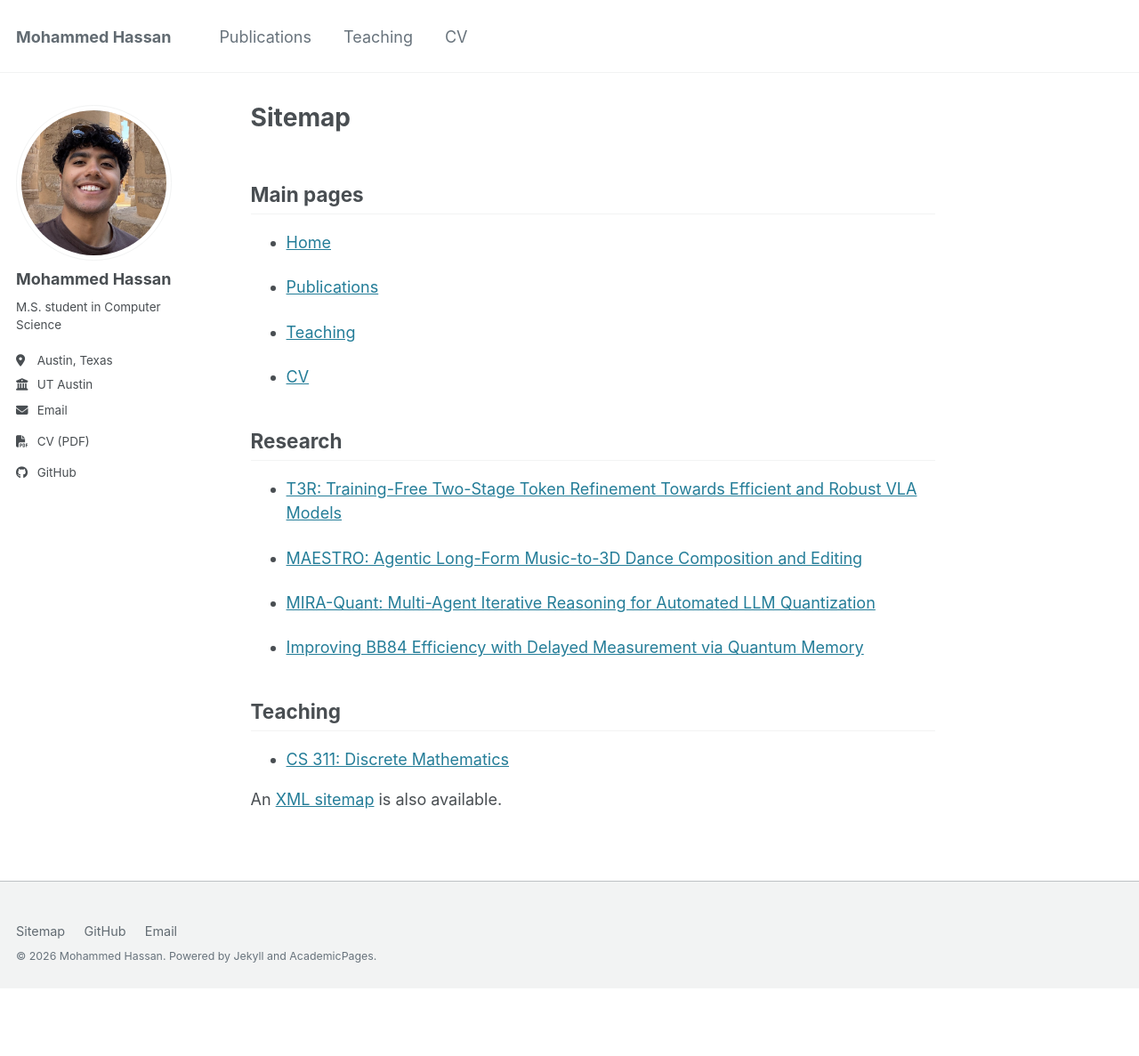
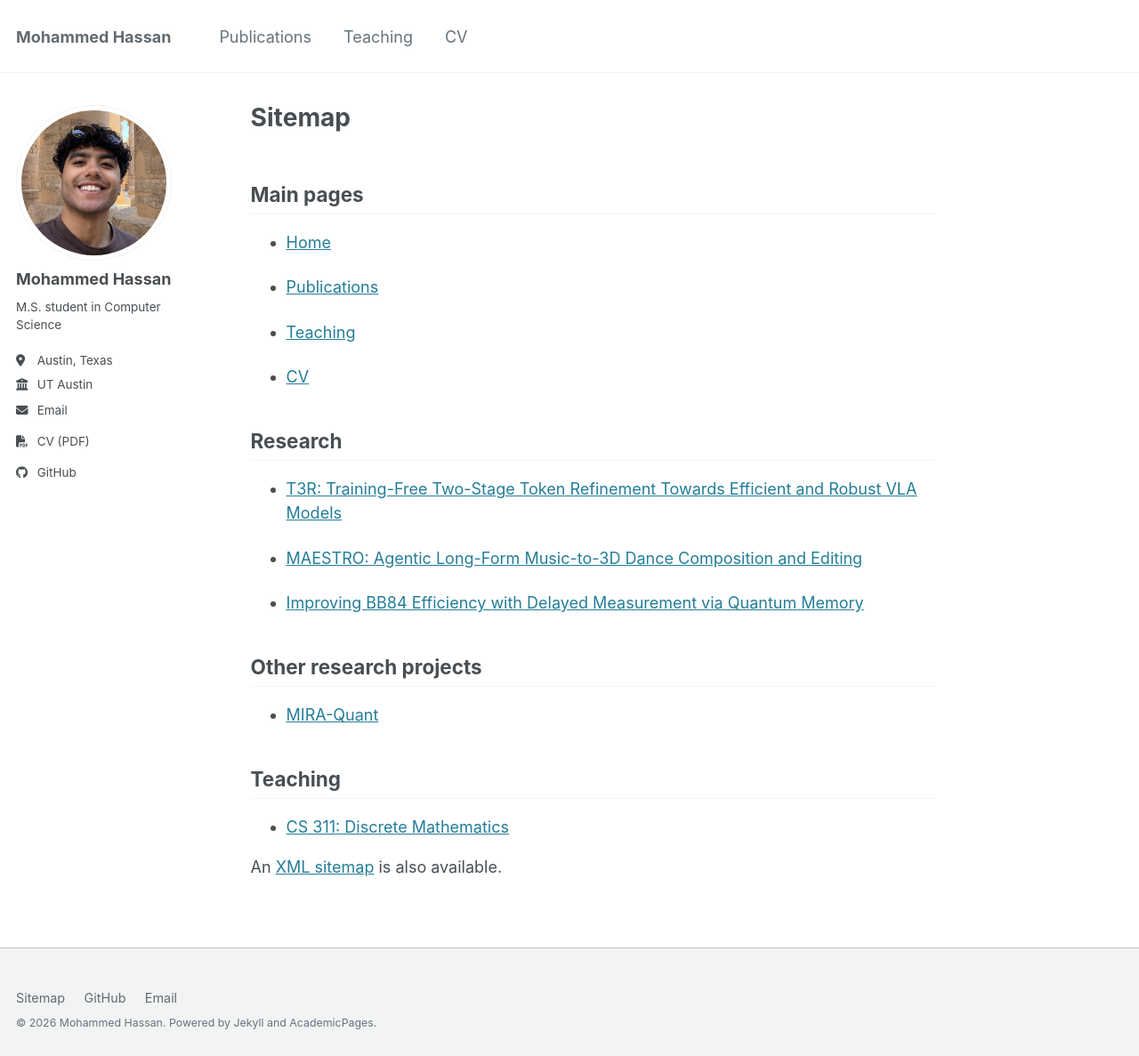
Before and after one commit to midotronn/midotronn.github.io, a Jekyll site: the page built from _pages/sitemap.md, in a window 1280 px wide. Shown: the whole page at 89% size. Built offline with Jekyll 4.4.1, drawn with Linux system fonts in a browser that asks for light colours; before the commit the page ends 1111 px from its top, so only the background shows below that.

Commit message:
Separate lab projects and broaden the welcome research focus

```diff
--- a/_data/profile.yml
+++ b/_data/profile.yml
@@ -31,7 +31,7 @@ research:
       - name: T3R
         url: /publication/t3r/
       - name: MIRA-Quant
-        url: /publication/mira-quant/
+        url: /project/mira-quant/
   - institution: The University of Texas at Austin
     lab: VITA Lab
     role: Research Intern
@@ -58,6 +58,10 @@ coursework:
   ongoing: Optimization; Planning, Search, and Reasoning Under Uncertainty.
   foundations: Linear Algebra, Probability and Statistics, Algorithms and Complexity, Geometric Foundations of Data Science, Energy Efficient Computing.
 additional_projects:
+  - title: MIRA-Quant
+    status: Lab research project
+    url: /project/mira-quant/
+    description: A multi-agent iterative-reasoning system for automated LLM quantization, developed at Georgia Tech's EIC Lab. The system matches expert-tuned references within 0.3 perplexity across 15 configurations.
   - title: "Greenify: Energy-Aware Neural Architecture Search"
     status: Course research project
     period: January to April 2025
--- a/_pages/publications.html
+++ b/_pages/publications.html
@@ -10,11 +10,11 @@ description: Papers and projects in efficient embodied AI, multimodal generation
 {% include publication-entry.html paper=paper %}
 {% endfor %}
 
-<h2>Earlier research projects</h2>
+<h2 id="other-projects">Other research projects</h2>
 {% for project in site.data.profile.additional_projects %}
 <article class="publication-entry">
-  <h3>{{ project.title }}</h3>
-  <p class="publication-meta">{{ project.status }}. {{ project.period }}.</p>
+  <h3>{% if project.url %}<a href="{{ project.url | relative_url }}">{{ project.title }}</a>{% else %}{{ project.title }}{% endif %}</h3>
+  <p class="publication-meta">{{ project.status }}.{% if project.period %} {{ project.period }}.{% endif %}</p>
   <p>{{ project.description }}</p>
 </article>
 {% endfor %}
--- a/_pages/sitemap.md
+++ b/_pages/sitemap.md
@@ -19,6 +19,14 @@ description: A guide to the pages on this website.
 - [{{ paper.title }}]({{ paper.url | relative_url }})
 {% endfor %}
 
+## Other research projects
+
+{% for project in site.data.profile.additional_projects %}
+{% if project.url %}
+- [{{ project.title }}]({{ project.url | relative_url }})
+{% endif %}
+{% endfor %}
+
 ## Teaching
 
 - [CS 311: Discrete Mathematics]({{ '/teaching/cs311/' | relative_url }})
```
Also changed, not shown: README.md (+1 -0 lines), _pages/about.md (+2 -2 lines), _pages/mira-quant.md (added, +25 -0 lines), _publications/mira-quant.md (deleted, +0 -25 lines).
